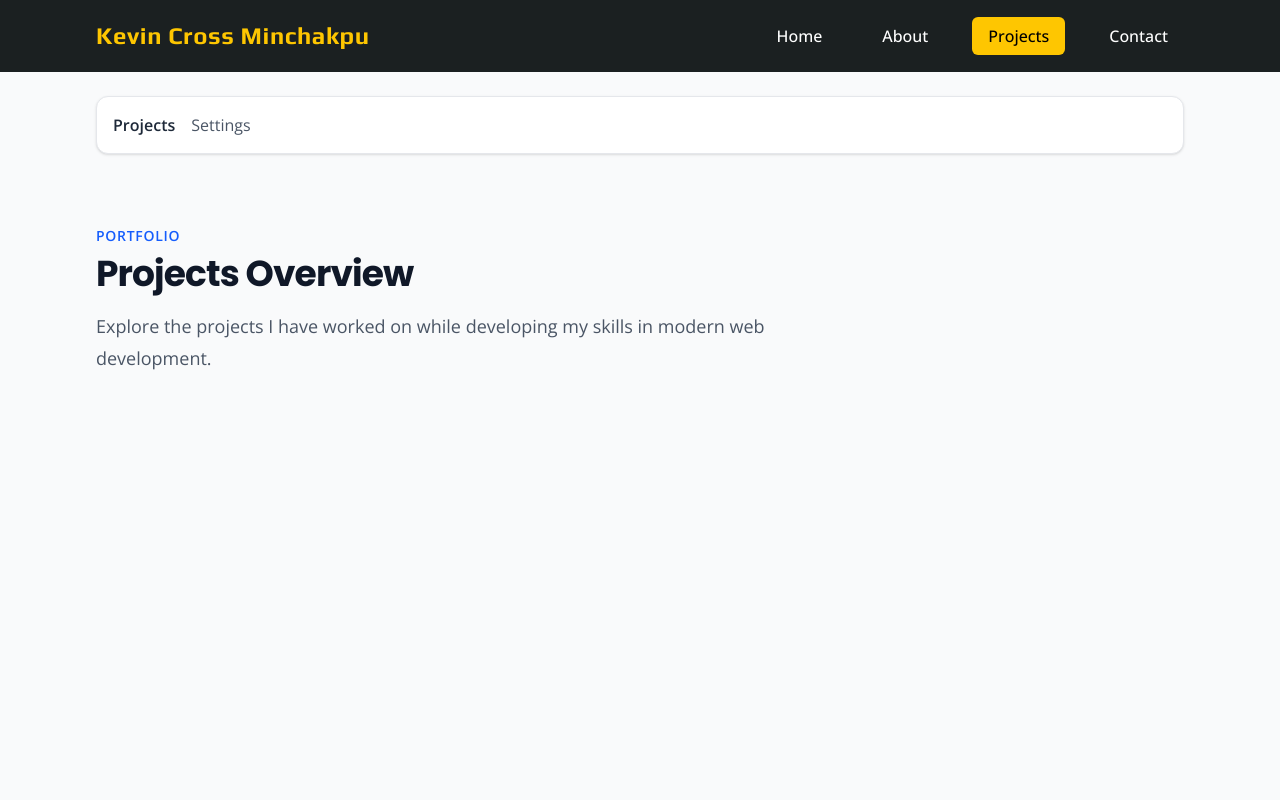
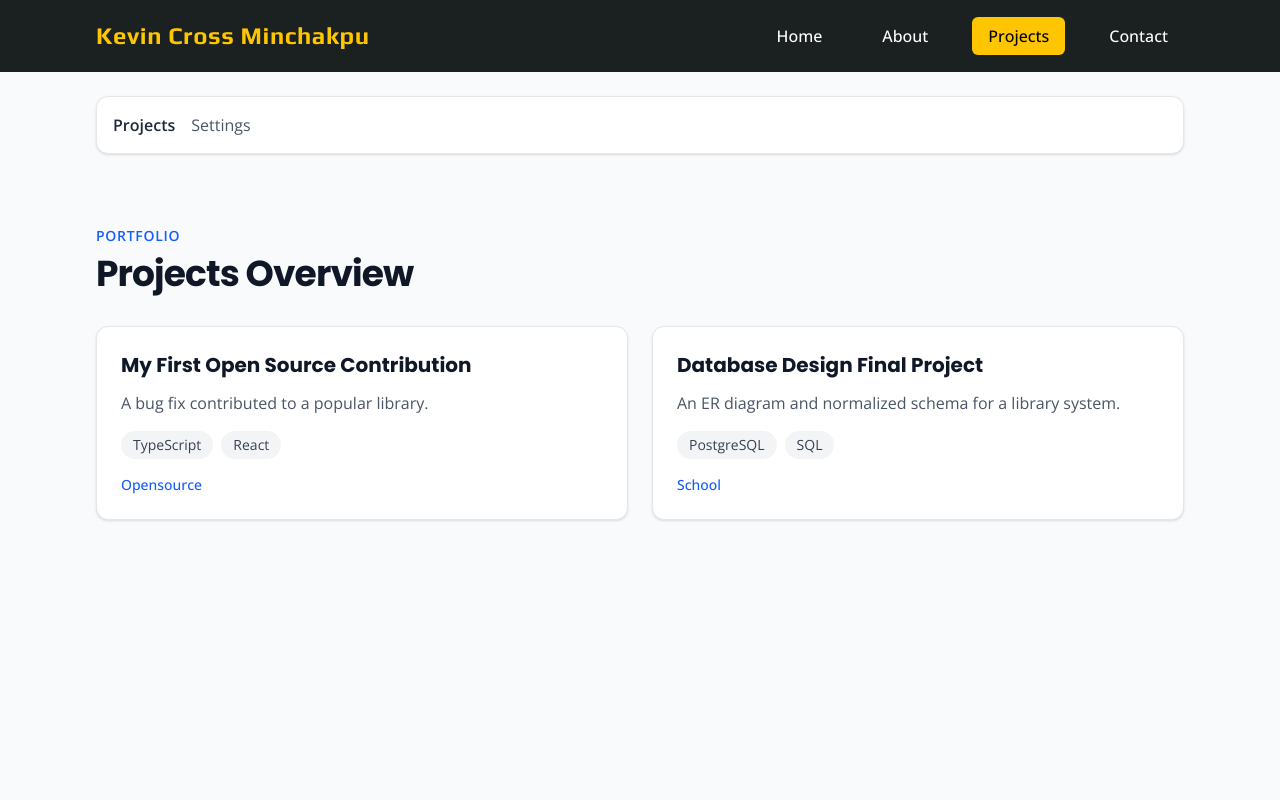
Before and after one commit to kminchakpu/wdd430-portfolio, a Next.js app: page /projects in a window 1280 px wide. Shown: the top 800 px of the page. Built offline with nearby package versions, Linux system fonts and the light colour scheme.

Commit message:
Add projects API routes and data module

```diff
--- /dev/null
+++ b/app/api/projects/[id]/route.ts
@@ -0,0 +1,33 @@
+import { getProjectById } from "@/lib/projects-db";
+
+type RouteContext = {
+  params: Promise<{
+    id: string;
+  }>;
+};
+
+export async function GET(
+  request: Request,
+  context: RouteContext
+) {
+  const { id } = await context.params;
+  const projectId = Number(id);
+
+  if (!Number.isInteger(projectId) || projectId <= 0) {
+    return Response.json(
+      { error: "Invalid project ID." },
+      { status: 400 }
+    );
+  }
+
+  const project = getProjectById(projectId);
+
+  if (!project) {
+    return Response.json(
+      { error: "Project not found." },
+      { status: 404 }
+    );
+  }
+
+  return Response.json(project);
+}
--- /dev/null
+++ b/app/api/projects/route.ts
@@ -0,0 +1,10 @@
+import { getProjects } from "@/lib/projects-db";
+
+export async function GET(request: Request) {
+  const { searchParams } = new URL(request.url);
+  const type = searchParams.get("type");
+
+  const projects = getProjects(type);
+
+  return Response.json(projects);
+}
--- a/app/projects/opensource/page.tsx
+++ b/app/projects/opensource/page.tsx
@@ -1,4 +1,27 @@
-export default function OpenSourceProjects() {
+type Project = {
+  id: number;
+  title: string;
+  description: string;
+  type: "opensource" | "school";
+  technologies: string[];
+  link?: string;
+};
+
+async function getOpenSourceProjects(): Promise<Project[]> {
+  const response = await fetch(
+    "http://localhost:3000/api/projects?type=opensource"
+  );
+
+  if (!response.ok) {
+    throw new Error("Failed to fetch open source projects.");
+  }
+
+  return response.json();
+}
+
+export default async function OpenSourceProjects() {
+  const projects = await getOpenSourceProjects();
+
   return (
     <main className="mx-auto max-w-6xl px-4 py-12 sm:px-6 lg:px-8">
       <h1 className="text-3xl font-bold tracking-tight text-gray-900">
@@ -6,9 +29,48 @@ export default function OpenSourceProjects() {
       </h1>
 
       <p className="mt-4 max-w-2xl text-gray-600">
-        This section contains projects that I have developed or contributed
-        to as part of my web development learning journey.
+        Projects that I have developed or contributed to as part of my
+        web development journey.
       </p>
+
+      <div className="mt-8 grid gap-6 md:grid-cols-2">
+        {projects.map((project) => (
+          <article
+            key={project.id}
+            className="rounded-xl border border-gray-200 bg-white p-6 shadow-sm"
+          >
+            <h2 className="text-xl font-bold text-gray-900">
+              {project.title}
+            </h2>
+
+            <p className="mt-3 text-gray-600">
+              {project.description}
+            </p>
+
+            <div className="mt-4 flex flex-wrap gap-2">
+              {project.technologies.map((technology) => (
+                <span
+                  key={technology}
+                  className="rounded-full bg-gray-100 px-3 py-1 text-sm text-gray-700"
+                >
+                  {technology}
+                </span>
+              ))}
+            </div>
+
+            {project.link && (
+              <a
+                href={project.link}
+                target="_blank"
+                rel="noopener noreferrer"
+                className="mt-5 inline-block font-semibold text-blue-600 hover:text-blue-800"
+              >
+                View Project
+              </a>
+            )}
+          </article>
+        ))}
+      </div>
     </main>
   );
 }
--- a/app/projects/page.tsx
+++ b/app/projects/page.tsx
@@ -1,4 +1,25 @@
-export default function ProjectsPage() {
+type Project = {
+  id: number;
+  title: string;
+  description: string;
+  type: "opensource" | "school";
+  technologies: string[];
+  link?: string;
+};
+
+async function getProjects(): Promise<Project[]> {
+  const response = await fetch("http://localhost:3000/api/projects");
+
+  if (!response.ok) {
+    throw new Error("Failed to fetch projects.");
+  }
+
+  return response.json();
+}
+
+export default async function ProjectsPage() {
+  const projects = await getProjects();
+
   return (
     <main className="mx-auto max-w-6xl px-4 py-12 sm:px-6 lg:px-8">
       <section>
@@ -10,10 +31,37 @@ export default function ProjectsPage() {
           Projects Overview
         </h1>
 
-        <p className="mt-4 max-w-2xl text-lg leading-8 text-gray-600">
-          Explore the projects I have worked on while developing my skills in
-          modern web development.
-        </p>
+        <div className="mt-8 grid gap-6 md:grid-cols-2">
+          {projects.map((project) => (
+            <article
+              key={project.id}
+              className="rounded-xl border border-gray-200 bg-white p-6 shadow-sm"
+            >
+              <h2 className="text-xl font-bold text-gray-900">
+                {project.title}
+              </h2>
+
+              <p className="mt-3 text-gray-600">
+                {project.description}
+              </p>
+
+              <div className="mt-4 flex flex-wrap gap-2">
+                {project.technologies.map((technology) => (
+                  <span
+                    key={technology}
+                    className="rounded-full bg-gray-100 px-3 py-1 text-sm text-gray-700"
+                  >
+                    {technology}
+                  </span>
+                ))}
+              </div>
+
+              <p className="mt-4 text-sm font-medium capitalize text-blue-600">
+                {project.type}
+              </p>
+            </article>
+          ))}
+        </div>
       </section>
     </main>
   );
--- a/app/projects/school/page.tsx
+++ b/app/projects/school/page.tsx
@@ -1,4 +1,27 @@
-export default function SchoolProjects() {
+type Project = {
+  id: number;
+  title: string;
+  description: string;
+  type: "opensource" | "school";
+  technologies: string[];
+  link?: string;
+};
+
+async function getSchoolProjects(): Promise<Project[]> {
+  const response = await fetch(
+    "http://localhost:3000/api/projects?type=school"
+  );
+
+  if (!response.ok) {
+    throw new Error("Failed to fetch school projects.");
+  }
+
+  return response.json();
+}
+
+export default async function SchoolProjects() {
+  const projects = await getSchoolProjects();
+
   return (
     <main className="mx-auto max-w-6xl px-4 py-12 sm:px-6 lg:px-8">
       <h1 className="text-3xl font-bold tracking-tight text-gray-900">
@@ -6,9 +29,37 @@ export default function SchoolProjects() {
       </h1>
 
       <p className="mt-4 max-w-2xl text-gray-600">
-        This section showcases projects I have completed as part of my
-        coursework and web development studies.
+        Projects completed as part of my coursework and web development
+        studies.
       </p>
+
+      <div className="mt-8 grid gap-6 md:grid-cols-2">
+        {projects.map((project) => (
+          <article
+            key={project.id}
+            className="rounded-xl border border-gray-200 bg-white p-6 shadow-sm"
+          >
+            <h2 className="text-xl font-bold text-gray-900">
+              {project.title}
+            </h2>
+
+            <p className="mt-3 text-gray-600">
+              {project.description}
+            </p>
+
+            <div className="mt-4 flex flex-wrap gap-2">
+              {project.technologies.map((technology) => (
+                <span
+                  key={technology}
+                  className="rounded-full bg-gray-100 px-3 py-1 text-sm text-gray-700"
+                >
+                  {technology}
+                </span>
+              ))}
+            </div>
+          </article>
+        ))}
+      </div>
     </main>
   );
 }
--- /dev/null
+++ b/lib/projects-db.ts
@@ -0,0 +1,38 @@
+export interface Project {
+  id: number;
+  title: string;
+  description: string;
+  type: "opensource" | "school";
+  technologies: string[];
+  link?: string;
+}
+
+export const projects: Project[] = [
+  {
+    id: 1,
+    title: "My First Open Source Contribution",
+    description: "A bug fix contributed to a popular library.",
+    type: "opensource",
+    technologies: ["TypeScript", "React"],
+    link: "https://github.com/example/repo",
+  },
+  {
+    id: 2,
+    title: "Database Design Final Project",
+    description: "An ER diagram and normalized schema for a library system.",
+    type: "school",
+    technologies: ["PostgreSQL", "SQL"],
+  },
+];
+
+export function getProjects(type?: string | null): Project[] {
+  if (type) {
+    return projects.filter((project) => project.type === type);
+  }
+
+  return projects;
+}
+
+export function getProjectById(id: number): Project | null {
+  return projects.find((project) => project.id === id) ?? null;
+}
```
